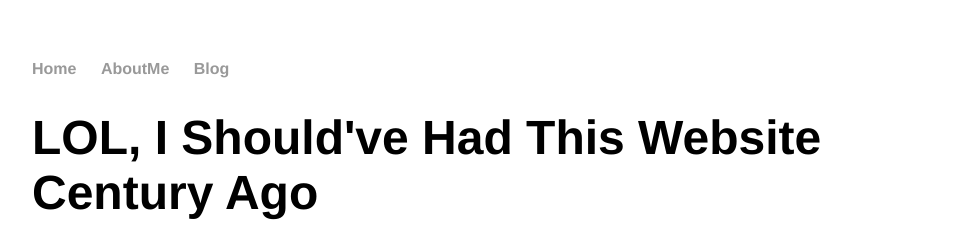
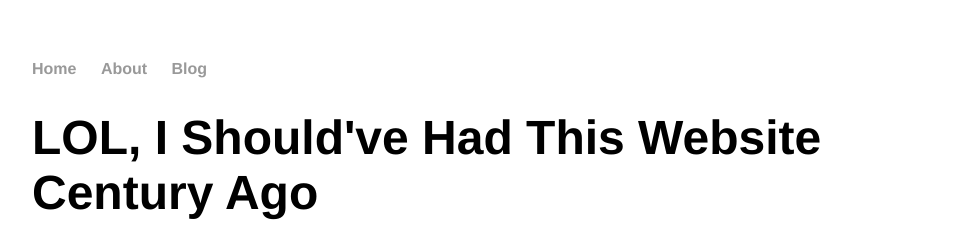
Before and after one commit to rizkyfaramita/rizkyfaramita.github.io, a Jekyll site: the page built from _posts/2017-05-25-LOL,-I-Should've-Had-This-Website-Century-Ago.md, in a window 1280 px wide. Shown: the top 252 px of the page, without its empty margins (160-1119 px from the left). Built offline with Jekyll 4.4.1, drawn with Linux system fonts in a browser that asks for light colours.

Commit message:
Update default.html

```diff
--- a/_layouts/default.html
+++ b/_layouts/default.html
@@ -9,7 +9,7 @@
 			<nav>
 	    		<ul>
 	        		<li><a href="/">Home</a></li>
-		        	<li><a href="/about">AboutMe</a></li>
+		        	<li><a href="/about">About</a></li>
 	        		<li><a href="/blog">Blog</a></li>
 	    		</ul>
 			</nav>
```
